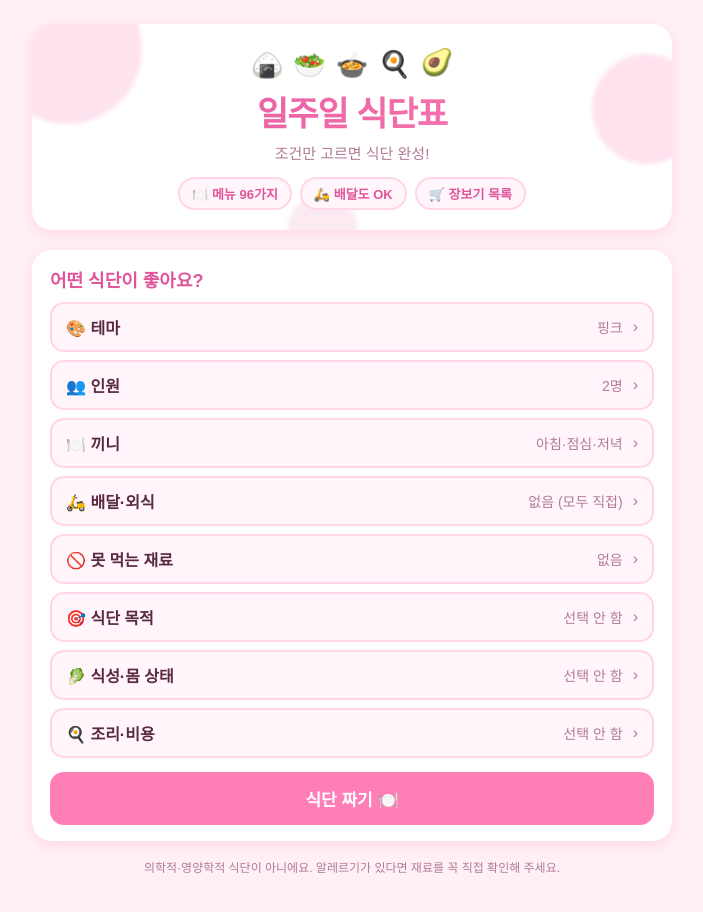
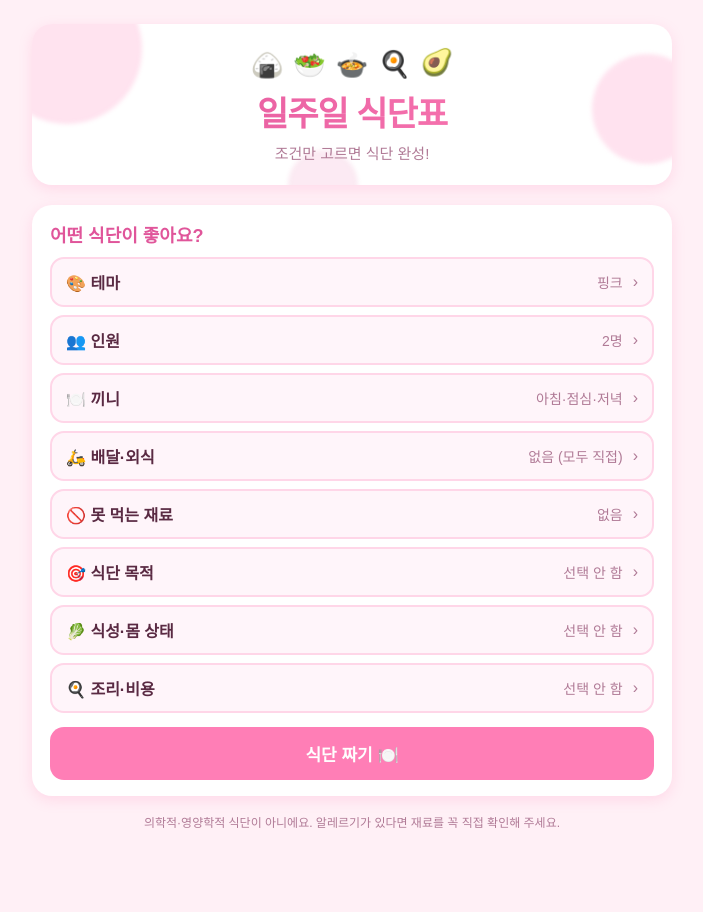
Before and after one commit to sheoniii/weekly-meal-planner, a plain HTML site: page index.html in a window 1280 px wide. Shown: the whole page, without its empty margins (288-991 px from the left). Drawn offline with Linux system fonts and the light colour scheme.

Commit message:
머리 부분 배지 제거

```diff
--- a/index.html
+++ b/index.html
@@ -162,7 +162,8 @@
     background: linear-gradient(90deg, var(--pink-dark), var(--pink)); -webkit-background-clip: text; background-clip: text;
     color: transparent; -webkit-text-fill-color: transparent;
   }
-  .hero .tag { margin: 6px 0 14px; color: var(--muted); font-size: 15px; }
+  .hero .tag { margin: 6px 0 0; color: var(--muted); font-size: 15px; }
+  .hero { padding-bottom: 22px; }
   .stats { display: flex; justify-content: center; flex-wrap: wrap; gap: 8px; }
   .stats span {
     background: var(--soft); border: 2px solid var(--pink-soft); border-radius: var(--r3); padding: 5px 12px;
@@ -213,11 +214,6 @@
     <div class="emojis" aria-hidden="true"><span>🍙</span><span>🥗</span><span>🍲</span><span>🍳</span><span>🥑</span></div>
     <h1>일주일 식단표</h1>
     <p class="tag">조건만 고르면 식단 완성!</p>
-    <div class="stats">
-      <span>🍽️ 메뉴 <b id="menuCount">90</b>가지</span>
-      <span>🛵 배달도 OK</span>
-      <span>🛒 장보기 목록</span>
-    </div>
   </header>
 
   <div class="card">
@@ -989,7 +985,6 @@ $("modal").addEventListener("click", e => { if (e.target === $("modal")) closeMo
 document.addEventListener("keydown", e => { if (e.key === "Escape") closeModal(); });
 renderPickers();
 
-$("menuCount").textContent = MENUS.length;
 $("make").addEventListener("click", makeWeek);
 render();
 </script>
```
